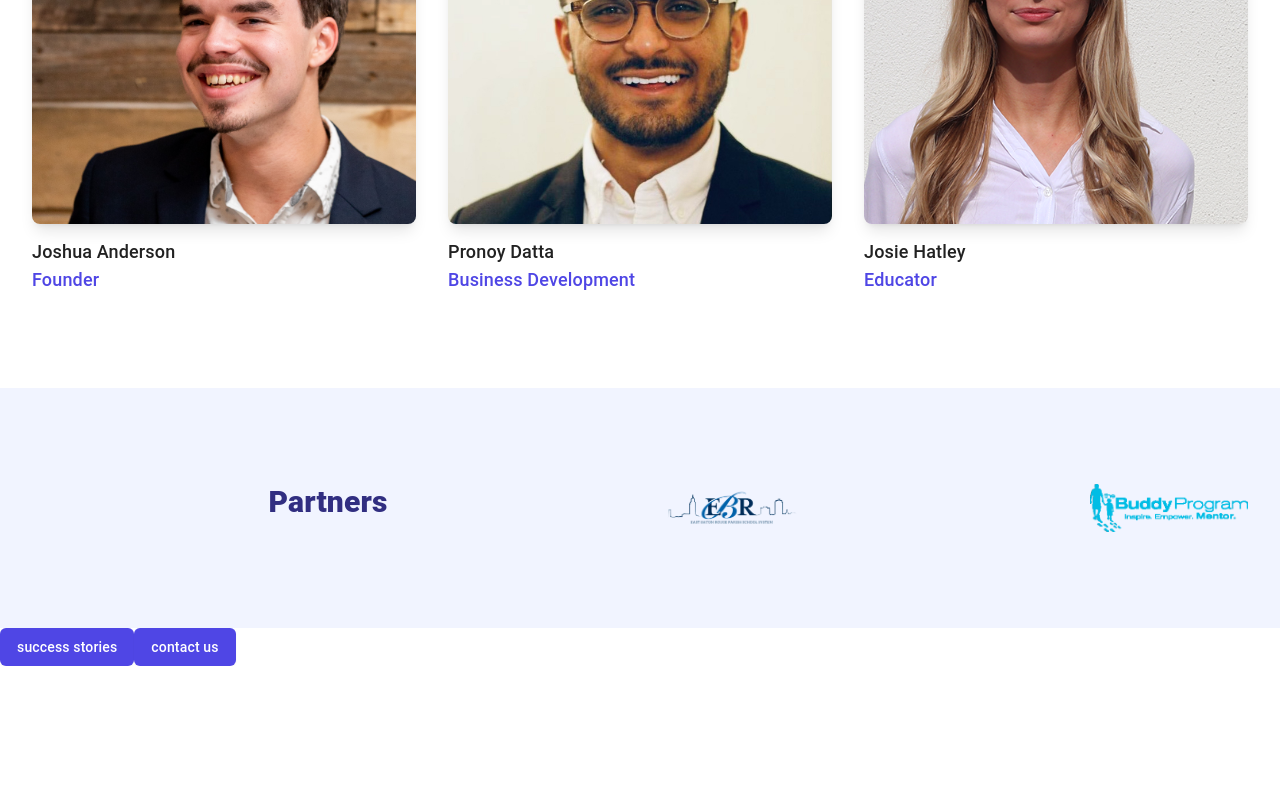
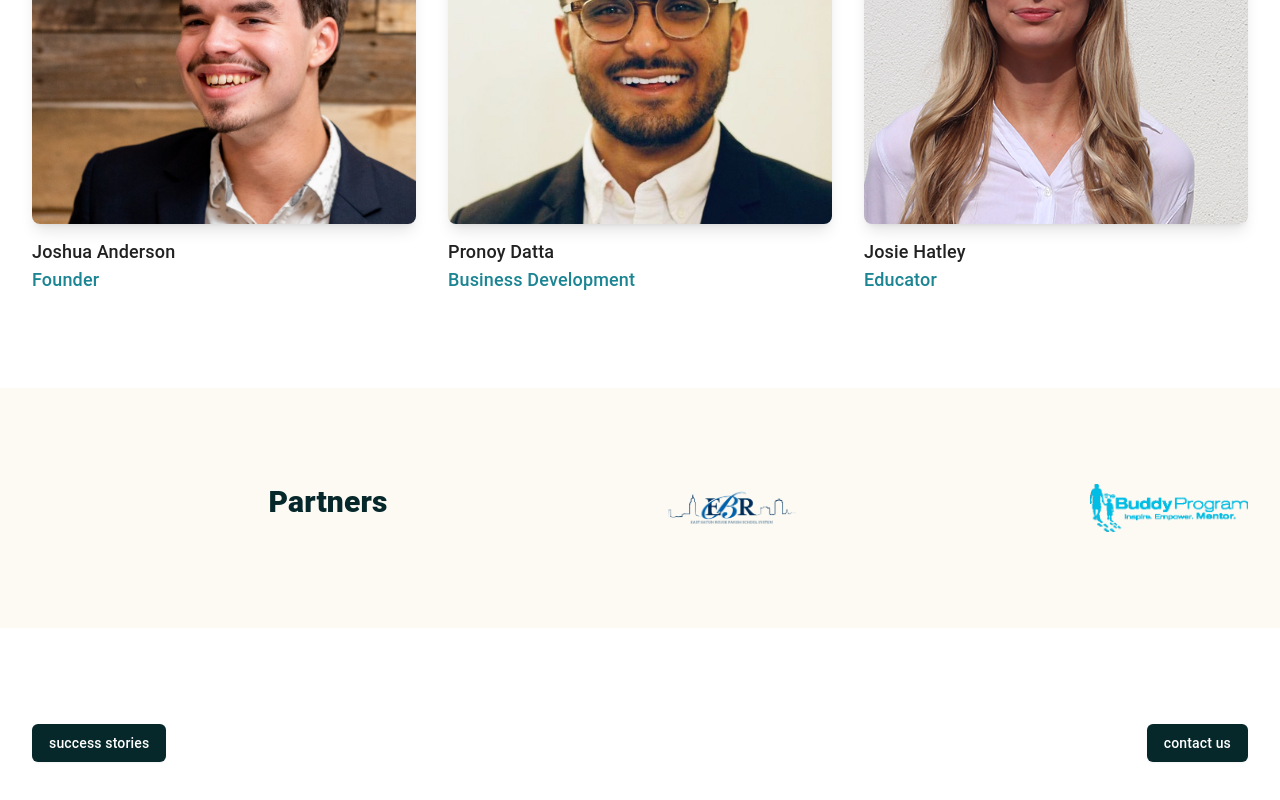
Before and after one commit to Joshuatanderson/accelerant-site-1, a Next.js app: page /about in a window 1280 px wide. Shown: the part 1103-1903 px from the top of the page. Before the commit the page ends 1769 px from the top, so only its background shows below. Built offline with nearby package versions, Linux system fonts and the light colour scheme; no server answers.

Commit message:
feat: fix button alignment

```diff
--- a/components/Partners.tsx
+++ b/components/Partners.tsx
@@ -1,9 +1,9 @@
 export default function Partners() {
   return (
-    <div className="bg-indigo-200 bg-opacity-25">
+    <div className="bg-aLight bg-opacity-25">
       <div className="max-w-7xl mx-auto py-16 px-4 sm:py-24 sm:px-6 lg:px-8">
         <div className="lg:grid lg:grid-cols-2 lg:gap-8">
-          <h2 className="max-w-md mx-auto text-3xl font-extrabold text-indigo-900 text-center lg:max-w-xl lg:text-left">
+          <h2 className="max-w-md mx-auto text-3xl font-extrabold text-aDark text-center lg:max-w-xl lg:text-left">
             Partners
           </h2>
           <div className="flow-root self-center mt-8 lg:mt-0">
--- a/components/Team.tsx
+++ b/components/Team.tsx
@@ -59,7 +59,7 @@ const Team = () => {
                     <div className="space-y-2">
                       <div className="text-lg leading-6 font-medium space-y-1">
                         <h3>{person.name}</h3>
-                        <p className="text-indigo-600">{person.role}</p>
+                        <p className="text-aPrimary">{person.role}</p>
                       </div>
                     </div>
                   </div>
--- a/pages/about.tsx
+++ b/pages/about.tsx
@@ -40,13 +40,17 @@ const About = () => {
       <section>
         <Partners />
 
-        <div>
-          <button className="inline-flex items-center px-4 py-2 border border-transparent text-sm font-medium rounded-md shadow-sm text-white bg-indigo-600 hover:bg-indigo-700 focus:outline-none focus:ring-2 focus:ring-offset-2 focus:ring-indigo-500">
-            <Link href="/success-stories">success stories</Link>
-          </button>
-          <button className="inline-flex items-center px-4 py-2 border border-transparent text-sm font-medium rounded-md shadow-sm text-white bg-indigo-600 hover:bg-indigo-700 focus:outline-none focus:ring-2 focus:ring-offset-2 focus:ring-indigo-500">
-            <Link href="/contact">contact us</Link>
-          </button>
+        <div className="mx-auto py-4 px-4 max-w-7xl sm:px-6 lg:px-8 lg:py-24 flex justify-between">
+          <div className="space-y-5 sm:space-y-4 md:max-w-xl lg:max-w-3xl xl:max-w-none ">
+            <button className="inline-flex items-center px-4 py-2 border border-transparent text-sm font-medium rounded-md shadow-sm text-white bg-aDark hover:bg-aPrimary focus:outline-none focus:ring-2 focus:ring-offset-2 focus:ring-indigo-500">
+              <Link href="/success-stories">success stories</Link>
+            </button>
+          </div>
+          <div className="space-y-5 sm:space-y-4 md:max-w-xl lg:max-w-3xl xl:max-w-none">
+            <button className="inline-flex items-center px-4 py-2 border border-transparent text-sm font-medium rounded-md shadow-sm text-white bg-aDark hover:bg-aPrimary focus:outline-none focus:ring-2 focus:ring-offset-2 focus:ring-indigo-500">
+              <Link href="/contact">contact us</Link>
+            </button>
+          </div>
         </div>
       </section>
     </div>
```
